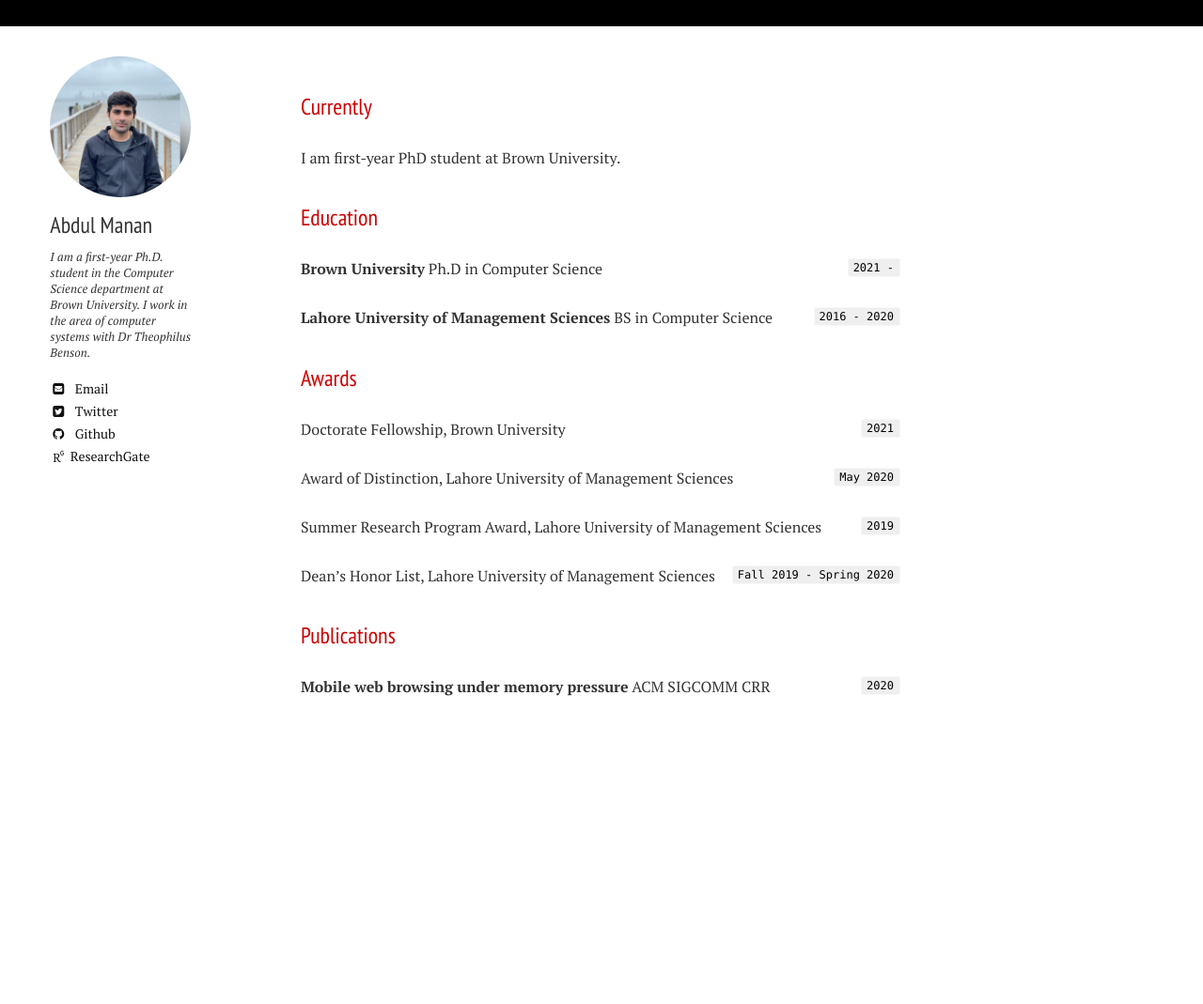
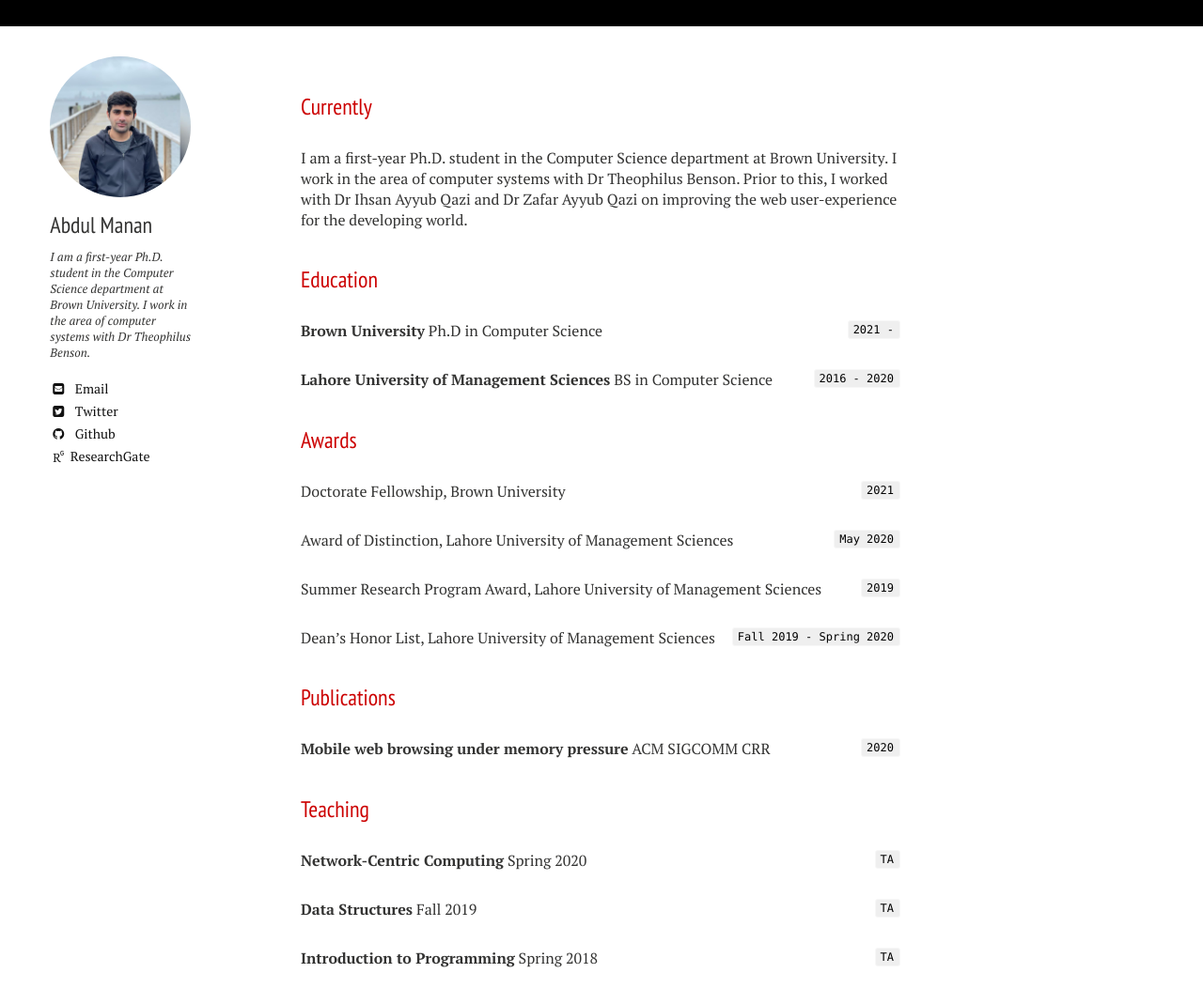
Before and after one commit to abdul-manaan/abdul-manaan.github.io, a Jekyll site: the page built from resume.md, in a window 1280 px wide, cut to the strip 104-1245 px from the top of the page. Shown: the top 1069 px of the strip at 94% size. Built offline with Jekyll 4.4.1, drawn with Linux system fonts in a browser that asks for light colours; nearby versions of some CDN libraries; some web fonts are replaced; before the commit the page ends 956 px from its top, so only the background shows below that.

Commit message:
Added Files

```diff
--- a/resume.md
+++ b/resume.md
@@ -5,7 +5,7 @@
 ---
 ## Currently
 
-I am first-year PhD student at Brown University.
+I am a first-year Ph.D. student in the Computer Science department at <a href="https://www.brown.edu">Brown University</a>. I work in the area of computer systems with <a href="https://cs.brown.edu/~tab">Dr Theophilus Benson</a>. Prior to this, I worked with <a href="https://web.lums.edu.pk/~ihsan/">Dr Ihsan Ayyub Qazi</a> and <a>Dr Zafar Ayyub Qazi</a> on improving the web user-experience for the developing world.
 
 ## Education
 
@@ -40,6 +40,19 @@
 ACM SIGCOMM CRR
 
 
+## Teaching
+
+`TA`
+__Network-Centric Computing__
+Spring 2020
+
+`TA`
+__Data Structures__
+Fall 2019
+
+`TA`
+__Introduction to Programming__
+Spring 2018
 
 
 
```
